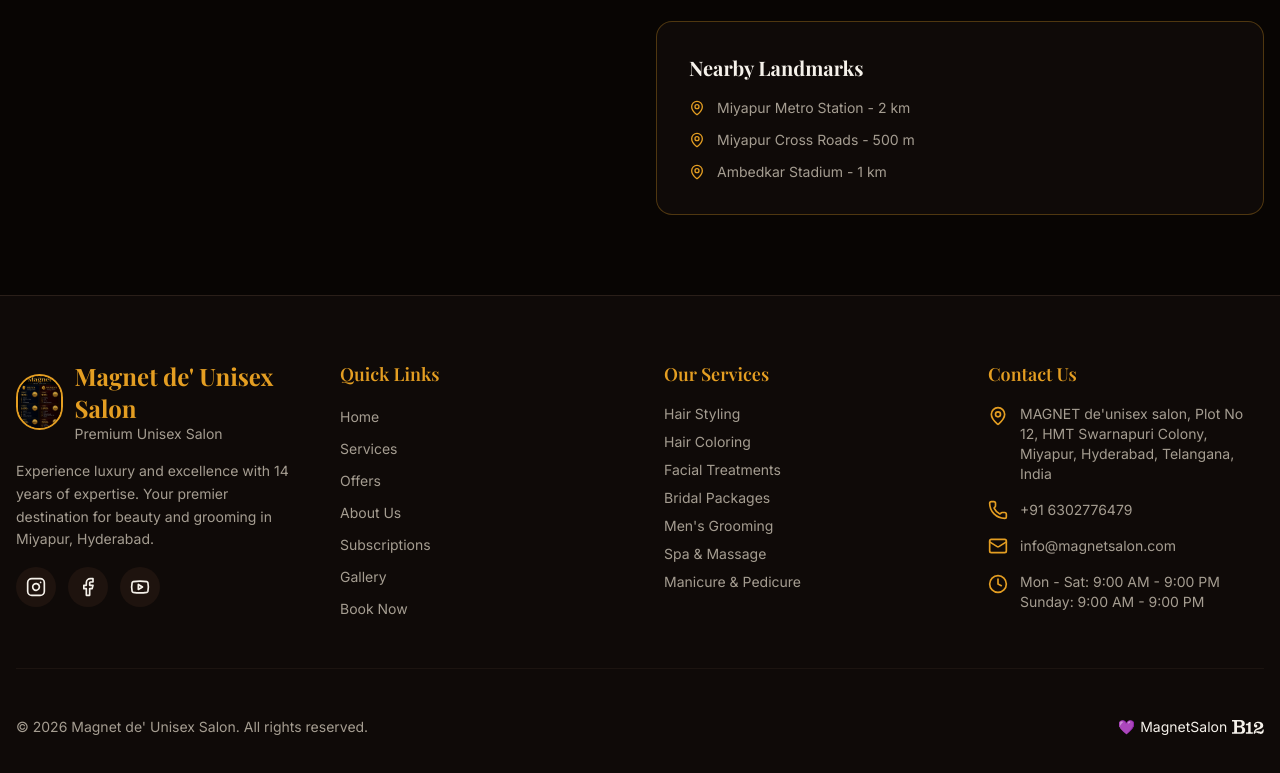
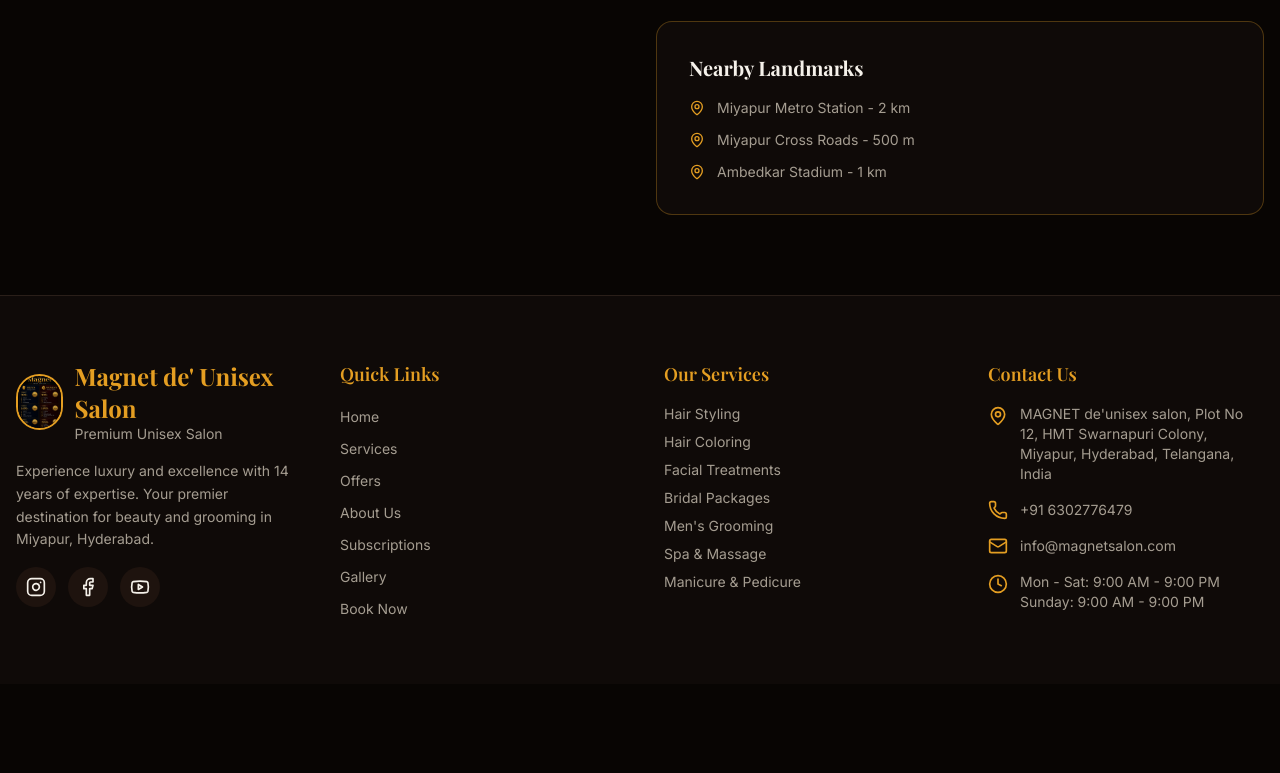
Before and after one commit to SkillinnoveXLaboratory/MagnetSalon, a plain HTML site: page index.html in a window 1280 px wide. Shown: the part 10289-11062 px from the top of the page. After the commit the page ends 10973 px from the top, so only its background shows below. Drawn offline with nearby package versions, Linux system fonts and the light colour scheme; a web font is replaced by a local one.

Commit message:
Add files via upload

```diff
--- a/index.html
+++ b/index.html
@@ -1708,27 +1708,7 @@
           </ul>
         </div>
       </div> <!-- Bottom Bar -->
-      <div class="mt-12 pt-8 border-t border-border/50">
-        <div class="flex flex-col md:flex-row items-center justify-between gap-4">
-          <p class="text-sm text-muted-foreground text-center md:text-left">
-            © 2026 Magnet de' Unisex Salon. All rights reserved.
-          </p>
-          <div class="by-b12" data-astro-cid-t7vw7plc=""> <a
-              href="https://www.b12.io/?utm_source=client&amp;utm_medium=footer&amp;utm_campaign=ai-web-design"
-              target="_blank" rel="nofollow noopener noreferrer" data-astro-cid-t7vw7plc=""><span
-                class="align-middle mr-[5px]" data-astro-cid-t7vw7plc="">💜</span>MagnetSalon<svg id="b12-logo"
-                xmlns="http://www.w3.org/2000/svg" viewBox="0 0 179.8 79.2" data-astro-cid-t7vw7plc="">
-
-                <path
-                  d="M53.9,46a12.87,12.87,0,0,0-4.6-2.9c-2.5-.8-3.2-.9-10.1-.9H28.3V69.5h10c9.2,0,10.5-.2,13.8-2.2s5.4-6.4,5.4-11.3c0-4.2-1.3-7.7-3.6-10M51.6,11.4A9.44,9.44,0,0,0,47.1,9c-2.3-.6-3.5-.6-10-.6H28.2V33.2h11c4.4,0,8-.6,10.2-1.6,3.5-1.5,5.8-5.8,5.8-10.7a12.37,12.37,0,0,0-3.6-9.5M71.8,68.5a16,16,0,0,1-6.1,6.3,19.75,19.75,0,0,1-9,2.8c-1.6.1-4.5.1-8.6.1H0V69.3H6.4a9.59,9.59,0,0,0,4-.5,3.35,3.35,0,0,0,1.5-1.6,5.59,5.59,0,0,0,.7-2.6c0-.6.1-1.6.1-3.3v-45c0-1.5-.1-2.7-.1-3.3a5.36,5.36,0,0,0-.7-2.6c-.7-1.6-2.1-2.1-5.5-2.1H0V0H36.6c3.9,0,6.9.1,9,.1C54,.3,60,2,65.1,5.6A17,17,0,0,1,72.3,20a16.15,16.15,0,0,1-5.4,12.6c-2.8,2.6-4.8,3.6-10.1,5.1,5.4,1.4,6.9,2,10,4,4.9,3,7.8,9,7.8,15.8a23,23,0,0,1-2.8,11"
-                  data-astro-cid-t7vw7plc=""></path>
-                <path
-                  d="M78.5,77.7V69.3h7a12,12,0,0,0,3.9-.4,3.71,3.71,0,0,0,1.4-1.6,5.53,5.53,0,0,0,.7-2.5c0-.6.1-1.6.1-3V29.2H78.5V21.7c10.7-.1,14.1-2.2,16.8-10.4h10V58.5l.1,3.3a19.58,19.58,0,0,0,.1,3,5.73,5.73,0,0,0,.6,2.5c.8,1.6,2,2,5.4,2H118v8.4Z"
-                  data-astro-cid-t7vw7plc=""></path>
-                <path
-                  d="M179.2,64.3c-1.4,9.8-7.4,14.9-17.1,14.9-5.5,0-9.9-1.4-20.3-6.5-3-1.4-4.7-2-6.2-2-3.2,0-5.1,1.9-5.1,5.3v1.6h-7.7c-.1-1.1-.1-2-.1-2.6a33.4,33.4,0,0,1,2.1-11.4c2.5-6.5,6.8-10.6,16.3-15.2q6.45-3.15,9-4.5a24.88,24.88,0,0,0,6.4-4.6,13.54,13.54,0,0,0,3.9-9.2c0-7.7-5.6-12.5-14.6-12.5-7.8,0-12.2,2.8-14,8.9a9,9,0,0,1,4.2-1.1c4.3,0,7.4,3.3,7.4,7.9,0,5.3-3.5,8.8-8.8,8.8-6.5,0-10.8-4.8-10.8-12a19.15,19.15,0,0,1,6.9-14.5c4.9-4.2,10.8-6.1,19.4-6.1,15.9,0,26.7,8.8,26.7,21.9,0,10.9-6.2,17-21,20.9C142,56,140.6,56.5,136,60.4c-2.3,1.9-3.2,3.2-4.2,6.6,3.4-2.8,5.8-3.7,10.5-3.7a27.28,27.28,0,0,1,4.1.3l9.7,1.6a46.32,46.32,0,0,0,6.2.6c7.5,0,10.7-3.3,10.8-11.7H180a100.9,100.9,0,0,1-.8,10.2"
-                  data-astro-cid-t7vw7plc=""></path>
-              </svg> </a> </div>
+
         </div>
       </div>
     </div>
```
